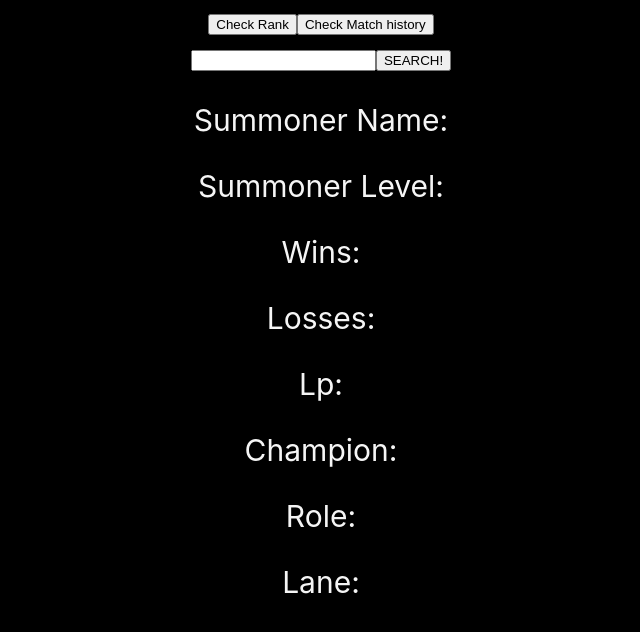
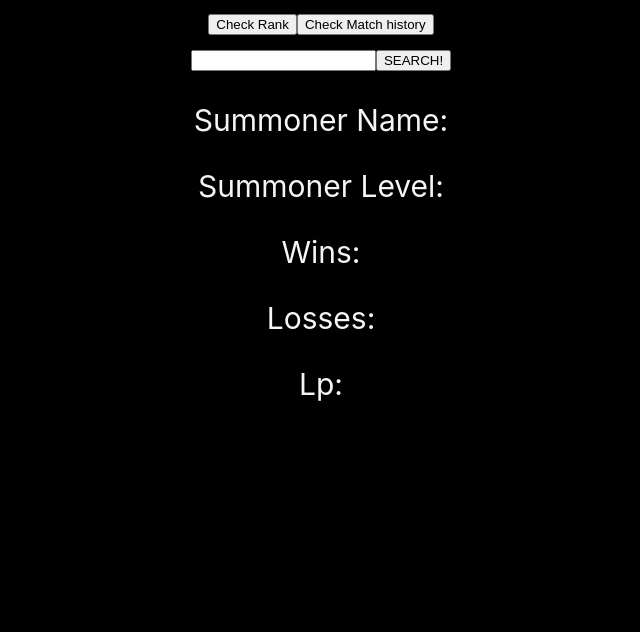
Before and after one commit to StevenLy369/LoL-Stat-Puller, a React (Create React App) app: page / in a window 1280 px wide. Shown: the top 632 px of the page, without its empty margins (319-959 px from the left). Built offline with nearby package versions, Linux system fonts and the light colour scheme.

Commit message:
forgot to add matchlist to mapStateToProps, but glad that was an easy fix

```diff
--- a/src/component/FrontPageControl.js
+++ b/src/component/FrontPageControl.js
@@ -36,7 +36,7 @@ class FrontPage extends React.Component {
     }
     render() {
 
-        const { error, isLoading,SummonerDTO,AccountInfo,MatchListDTO} = this.props;
+        const { error, isLoading, SummonerDTO, AccountInfo, MatchListDTO} = this.props;
         if (error) {
           return <React.Fragment>Error: {error.message}</React.Fragment>;
         } else if (isLoading) {
@@ -62,6 +62,7 @@ const mapStateToProps = state => {
         SummonerDTO: state.SummonerDTO,
         AccountInfo: state.AccountInfo,
         isLoading: state.isLoading,
+        MatchListDTO: state.MatchListDTO,
         error: state.error
     }
 }
--- a/src/component/MatchHistory.js
+++ b/src/component/MatchHistory.js
@@ -1,7 +1,7 @@
 import React from 'react';
 import { connect } from 'react-redux';
 import PropTypes from "prop-types";
-import Match from './Match'
+// import Match from './Match'
 
 
 
@@ -13,10 +13,9 @@ function MatchHistory(props) {
     return (
         <React.Fragment>
 
-           <p>Champion:{MatchListDTO && MatchListDTO.matches[0] ? MatchListDTO.matches[0].champion : null}</p>
-           <p>Role:{MatchListDTO && MatchListDTO.matches[0] ? MatchListDTO.matches[0].role : null}</p>
-           <p>Lane: {MatchListDTO && MatchListDTO.matches[0] ? MatchListDTO.matches[0].lane : null}</p>
-
+           {/* <p>Champion:{ MatchListDTO.matches[0] ? MatchListDTO.matches[0].champion : null}</p>
+           <p>Role:{ MatchListDTO.matches[0] ? MatchListDTO.matches[0].role : null}</p>
+           <p>Lane: {MatchListDTO.matches[0] ? MatchListDTO.matches[0].lane : null}</p> */}
 
 
         </React.Fragment>
--- a/src/reducers/frontpage-reducer.js
+++ b/src/reducers/frontpage-reducer.js
@@ -4,7 +4,7 @@ let initialState = {
 	isLoading: false,
 	SummonerDTO: [],
 	AccountInfo: {},
-	MatchListDTO:[],
+	MatchListDTO: [],
 	error: null
 };
 
```
